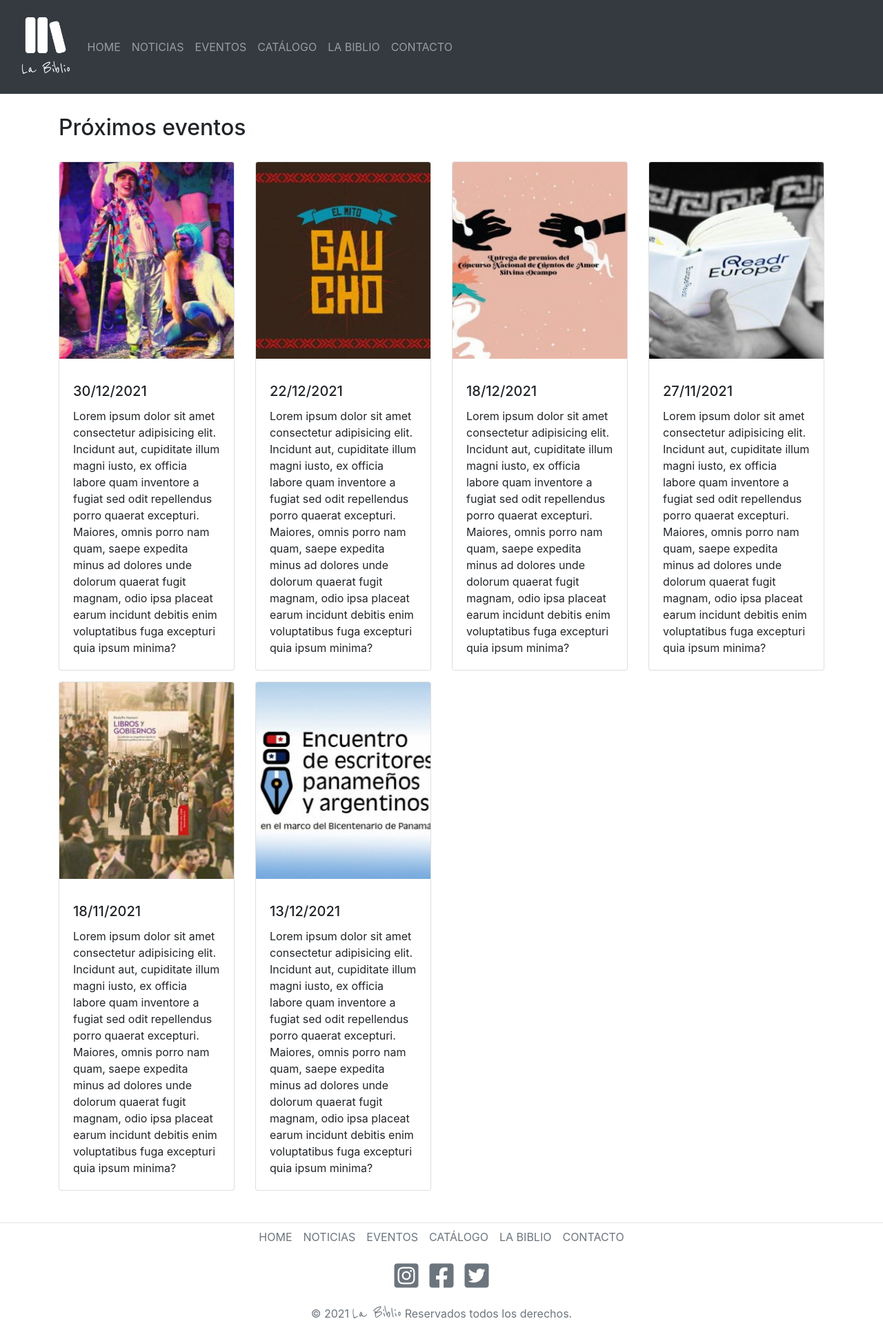
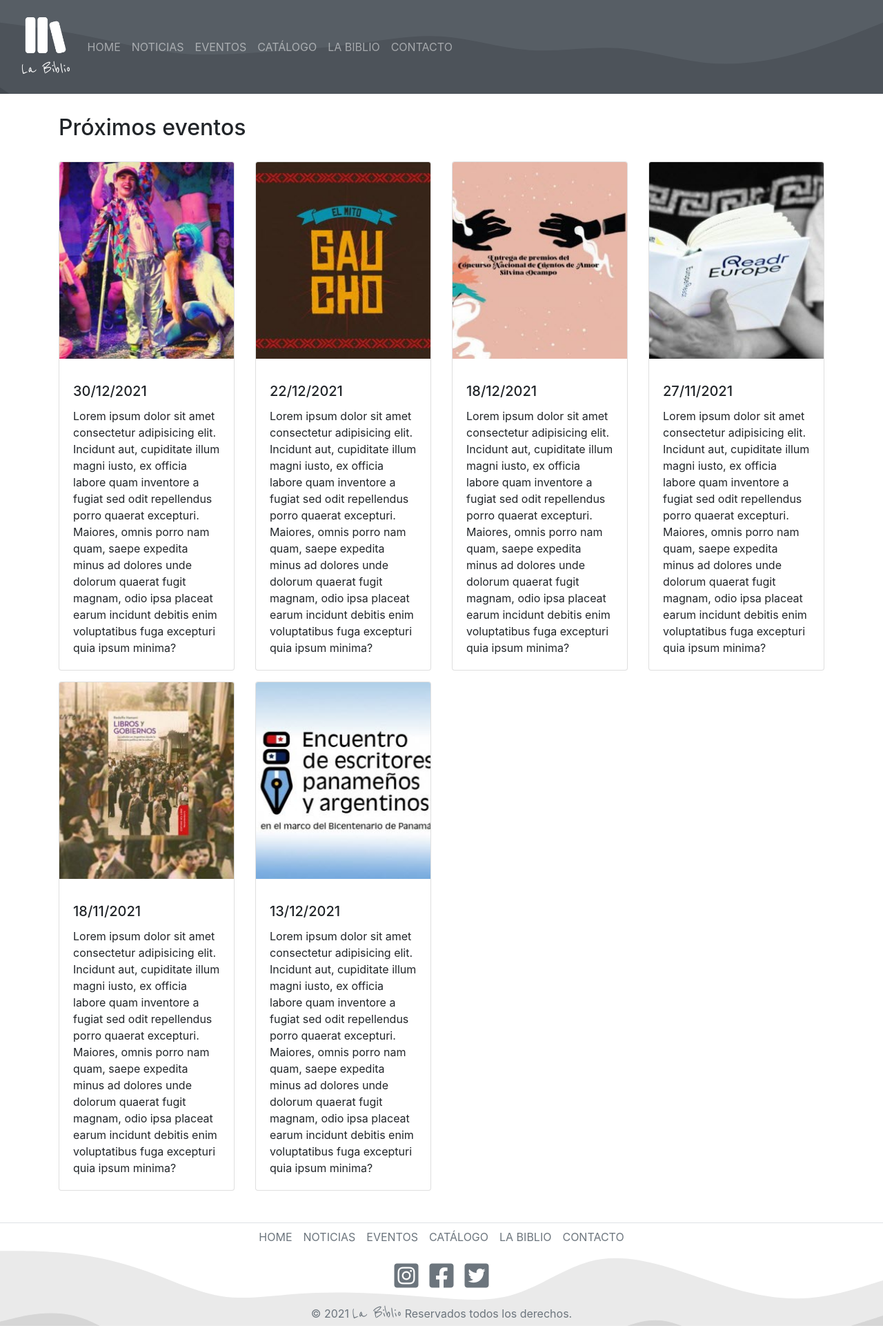
Before and after one commit to smoreno10/LaBiblio, a plain HTML site: page pages/eventos.html in a window 1280 px wide. Shown: the whole page at 69% size. Drawn offline with nearby package versions, Linux system fonts and the light colour scheme.

Commit message:
background del header y del footer

```diff
--- a/css/estilos.scss
+++ b/css/estilos.scss
@@ -4,6 +4,21 @@
     padding: 0;
     margin: 0;
 }
+
+.navbar {
+    background-image: url(../img/bg-img-header.svg);
+    background-color: transparent !important;
+    background-repeat: no-repeat;
+    background-size: cover;
+  }
+
+  footer {
+    background-image: url(../img/bg-img-footer.svg);
+    background-color: transparent !important;
+    background-repeat: no-repeat;
+    background-size: cover;
+  }
+
 
 .la-biblio  {
     text-align: center;
```
Also changed, not shown: css/estilos.css, img/bg-img-footer.svg (added), img/bg-img-header.svg (added), 2 other files.
